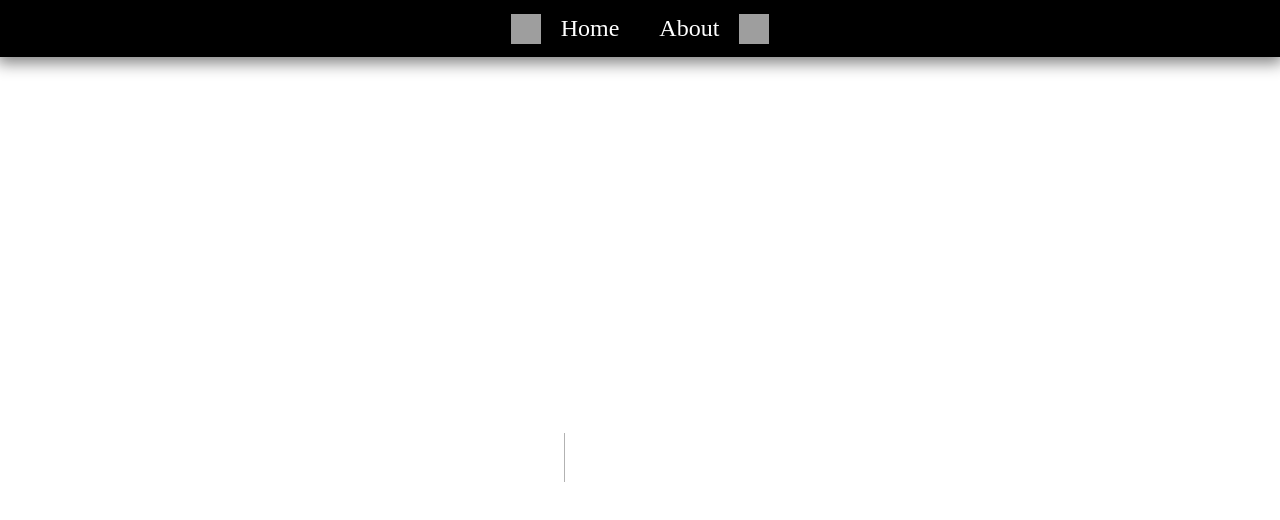
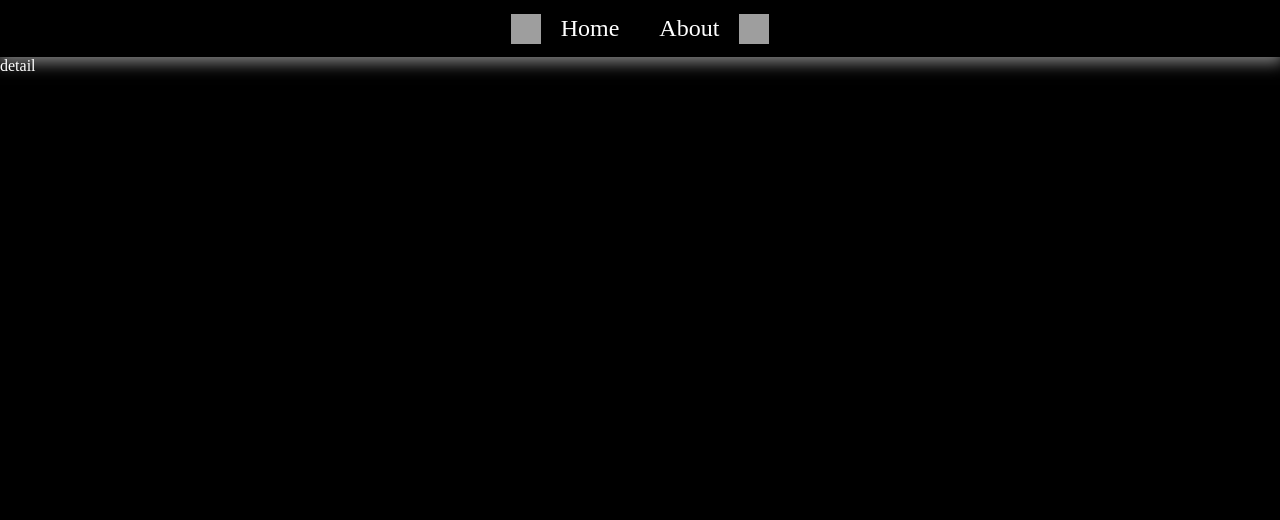
Before and after one commit to e-7281998/study_nextjs, a Next.js app: page /movies/1 in a window 1280 px wide. Before the commit this address had no page. Shown: the top 520 px of the page. Built offline with nearby package versions, Linux system fonts and the light colour scheme; grey boxes are pictures that could not be loaded.

Commit message:
Dynimic Route : movies/:id

```diff
--- /dev/null
+++ b/pages/movies/[id].js
@@ -0,0 +1,10 @@
+//next.js에 변수를 포함하는 Dynamic URL이라는 것을 알려주는 유일한 방법
+// 파일명에 [변수명].js
+///movies/:id (react) ==> movies/12324 입력하면 현재 이 파일 보임
+import { useRouter } from "next/router";
+
+export default function Detail() {
+    const router = useRouter();
+    console.log(router);
+    return "detail";
+}
```
Also changed, not shown: pages/index.js (+0 -12 lines).
